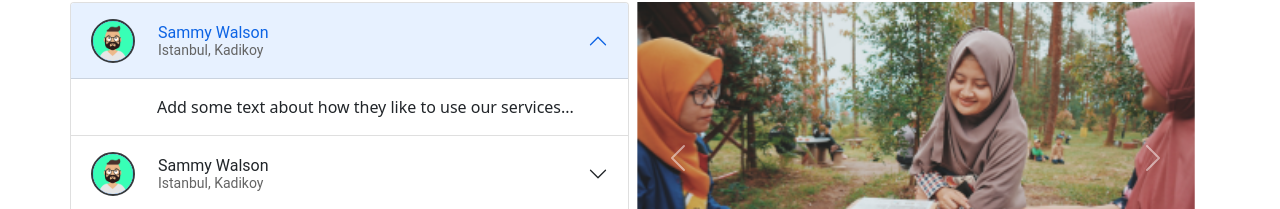
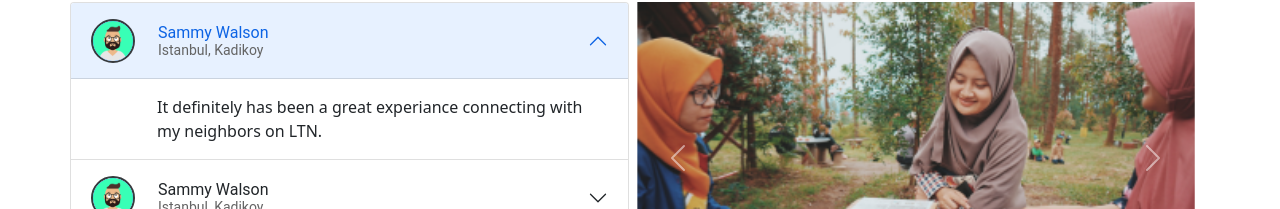
Before and after one commit to ReCoded-Org/capstone-turkey-love-thy-neighbour, a React (Create React App) app: page / in a window 1280 px wide. Shown: the part 1757-1966 px from the top of the page. Built offline with nearby package versions, Linux system fonts and the light colour scheme.

Commit message:
Change the content of the accordion bodys and make firestoreConfig prettier

```diff
--- a/src/components/SocialProof/index.jsx
+++ b/src/components/SocialProof/index.jsx
@@ -33,7 +33,8 @@ function SocialProof() {
                   </div>
                 </Accordion.Header>
                 <Accordion.Body>
-                  Add some text about how they like to use our services...
+                  It definitely has been a great experiance connecting with my
+                  neighbors on LTN.
                 </Accordion.Body>
               </Accordion.Item>
               <Accordion.Item className="second-accordion-item" eventKey="1">
@@ -49,7 +50,8 @@ function SocialProof() {
                   </div>
                 </Accordion.Header>
                 <Accordion.Body>
-                  Add some text about how they like to use our services...
+                  LTN, definitely is the right place to find like-minded people
+                  around you.
                 </Accordion.Body>
               </Accordion.Item>
               <Accordion.Item className="third-accordion-item" eventKey="2">
@@ -65,7 +67,8 @@ function SocialProof() {
                   </div>
                 </Accordion.Header>
                 <Accordion.Body>
-                  Add some text about how they like to use our services...
+                  Had a lot of chances to connect with my community... Amazing
+                  app!
                 </Accordion.Body>
               </Accordion.Item>
             </Accordion>
--- a/src/firebaseConfig.js
+++ b/src/firebaseConfig.js
@@ -1,8 +1,6 @@
-
 import firebaseApp from "firebase/app";
 import "firebase/firestore";
 import "firebase/auth";
-
 
 const firebaseConfig = {
   apiKey: "AIzaSyD06XWPbsFpkF4YXr9nQucQDC1tzw7LWq8",
@@ -11,7 +9,7 @@ const firebaseConfig = {
   storageBucket: "capstone-love-thy-neighbour.appspot.com",
   messagingSenderId: "803303399662",
   appId: "1:803303399662:web:9b0bc3312c6e39feb913ff",
-    measurementId: "G-LM4QEFSSP1"
+  measurementId: "G-LM4QEFSSP1",
 };
 
 firebaseApp.initializeApp(firebaseConfig);
```
Lines whose indentation alone changed are shown as unchanged.
